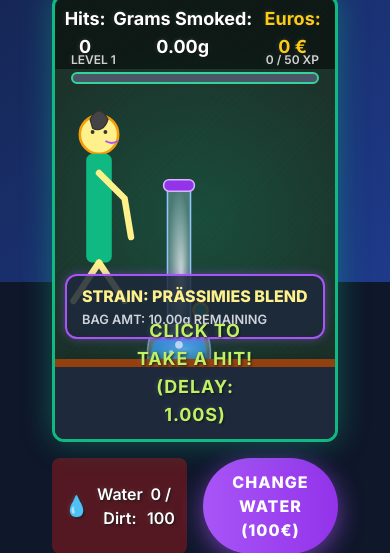
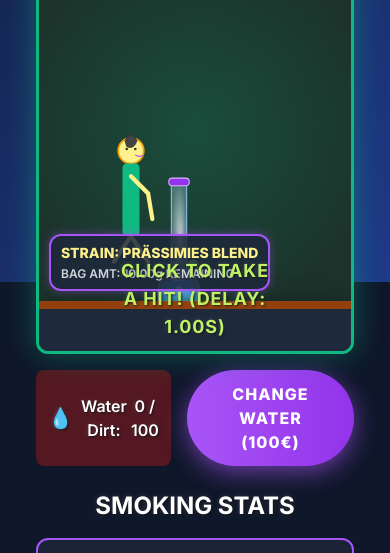
Before and after one commit to papidross/eedspeakstest, a plain HTML site: page index.html in a window 390 px wide. Shown: the part 562-1115 px from the top of the page. Drawn offline with nearby package versions, Linux system fonts and the light colour scheme.

Commit message:
Update index.html

```diff
--- a/index.html
+++ b/index.html
@@ -26,6 +26,13 @@
             position: relative;
             z-index: 10;
         }
+        /* Mobile adjustment for container padding */
+        @media (max-width: 640px) {
+            .container {
+                padding: 16px;
+            }
+        }
+
         .glow-text {
             text-shadow: 0 0 5px rgba(255, 255, 255, 0.3), 0 0 15px rgba(16, 185, 129, 0.8);
         }
@@ -100,17 +107,17 @@
             text-align: center;
         }
 
-        /* NEW STYLES FOR COOLER STRAIN DISPLAY */
+        /* NEW STYLES FOR COOLER STRAIN DISPLAY (Adjusted for mobile) */
         .strain-display-cooler {
             position: absolute;
-            bottom: 100px; /* Adjusted to be above the table */
+            bottom: 70px; /* Adjusted to be above the smaller table */
             left: 10px;
             text-align: left;
             padding: 8px 15px;
             border-radius: 12px;
-            border: 2px solid #a855f7; /* Purple Border */
-            background-color: rgba(30, 41, 59, 0.85); /* Darker Background */
-            box-shadow: 0 0 10px rgba(168, 85, 247, 0.4); /* Subtle Purple Glow */
+            border: 2px solid #a855f7;
+            background-color: rgba(30, 41, 59, 0.85);
+            box-shadow: 0 0 10px rgba(168, 85, 247, 0.4);
             z-index: 30;
             font-family: 'Inter', sans-serif;
             transition: all 0.2s ease-in-out;
@@ -124,15 +131,29 @@
         .strain-name-text {
             font-size: 1rem;
             font-weight: 800;
-            color: #fef08a; /* Yellow/Gold for strain name */
+            color: #fef08a;
             text-transform: uppercase;
         }
 
         .strain-amount-text {
             font-size: 0.8rem;
             font-weight: 600;
-            color: #d1d5db; /* Light gray for amount */
+            color: #d1d5db;
             margin-top: 2px;
+        }
+
+        /* Adjust font size for mobile screens */
+        @media (max-width: 640px) {
+            .strain-name-text {
+                font-size: 0.875rem;
+            }
+            .strain-amount-text {
+                font-size: 0.75rem;
+            }
+            .strain-display-cooler {
+                padding: 6px 10px;
+                bottom: 60px;
+            }
         }
         /* END NEW STRAIN DISPLAY STYLES */
 
@@ -144,9 +165,9 @@
         }
         #eeds-character {
             cursor: pointer;
-            user-select: none; /* Prevent text selection */
+            user-select: none;
             transition: transform 0.1s, rotate 0.3s ease-out;
-            z-index: 25; /* Ensure character is above table */
+            z-index: 25;
         }
         #eeds-character.swaying {
             animation: sway 2.5s infinite ease-in-out;
@@ -183,14 +204,16 @@
             pointer-events: none;
         }
 
+        /* SMOKE ANIMATION ADJUSTMENT FOR MOBILE */
         @keyframes puff {
             0% { transform: translate(-50%, 0) scale(0.2); opacity: 0; }
             50% { opacity: 1; }
             100% { transform: translate(-50%, -100px) scale(1.5); opacity: 0; }
         }
+
         .smoke-puff {
             position: absolute;
-            bottom: 232px;
+            bottom: 150px; /* Mobile base position */
             left: 50%;
             transform: translate(-50%, 0);
             width: 30px;
@@ -206,9 +229,10 @@
             0% { transform: translate(0, 0) scale(0.1); opacity: 0.5; }
             100% { transform: translate(30px, -80px) scale(1.5); opacity: 0; }
         }
+
         .smoke-exhale {
             position: absolute;
-            bottom: 232px;
+            bottom: 150px; /* Mobile base position */
             right: 40%;
             width: 40px;
             height: 40px;
@@ -219,6 +243,14 @@
             animation: exhale 1.5s ease-out forwards;
             z-index: 20;
         }
+
+        /* Desktop override for smoke position */
+        @media (min-width: 1024px) {
+            .smoke-puff, .smoke-exhale {
+                bottom: 232px;
+            }
+        }
+        /* END SMOKE ANIMATION ADJUSTMENT */
 
         @keyframes fade-up-left {
             0% { opacity: 0; transform: translate(-0px, 10px) scale(0.8); }
@@ -237,7 +269,6 @@
             opacity: 0;
         }
 
-        /* NEW BONUS MESSAGE ANIMATION/STYLE */
         @keyframes fade-up-right {
             0% { opacity: 0; transform: translate(0px, 10px) scale(0.8); }
             50% { opacity: 1; transform: translate(30px, -10px) scale(1); }
@@ -246,7 +277,7 @@
         .bonus-message {
             position: absolute;
             top: 50%;
-            right: 30%; /* Position on the right side */
+            right: 30%;
             transform: translateY(-50%);
             font-weight: 800;
             white-space: nowrap;
@@ -254,7 +285,6 @@
             z-index: 50;
             opacity: 0;
         }
-        /* END NEW BONUS MESSAGE STYLES */
 
         .weed-game-bg {
             background-color: #1c322b;
@@ -264,18 +294,15 @@
             box-shadow: 0 0 30px rgba(16, 185, 129, 0.4);
         }
 
-        /* CRITICAL SMOKE TIME STYLE (EDITED: Gold border, less obstructive) */
         .weed-game-bg.critical-smoke {
-            border: 5px solid #facc15; /* Gold/Yellow border */
-            box-shadow: 0 0 30px rgba(250, 204, 21, 0.6), 0 0 10px rgba(255, 255, 255, 0.2); /* Gold glow effect */
-            background-color: #2b2a1c; /* Gold-tinged dark background */
-        }
-
-        /* The main CST overlay container is now just a container for the banner, not full-screen */
+            border: 5px solid #facc15;
+            box-shadow: 0 0 30px rgba(250, 204, 21, 0.6), 0 0 10px rgba(255, 255, 255, 0.2);
+            background-color: #2b2a1c;
+        }
+
         #criticalSmokeTimeOverlay {
             pointer-events: none;
         }
-        /* END NEW CRITICAL SMOKE TIME STYLE */
 
         .shop-item {
             background-color: rgba(30, 41, 59, 0.7);
@@ -350,7 +377,7 @@
             position: fixed;
             top: 20px;
             left: 50%;
-            transform: translateX(-50%) translateY(-100%); /* Start off-screen vertically */
+            transform: translateX(-50%) translateY(-100%);
             background: linear-gradient(135deg, #a855f7, #9333ea);
             color: white;
             padding: 15px 30px;
@@ -366,7 +393,7 @@
         }
         #level-up-notification.show {
             opacity: 1;
-            transform: translateX(-50%) translateY(0); /* Move to screen center */
+            transform: translateX(-50%) translateY(0);
         }
 
         .achievement-card {
@@ -493,9 +520,9 @@
                         </div>
                     </div>
 
-                    <div id="game-table" class="absolute bottom-0 left-0 right-0 h-[80px] bg-slate-800 border-t-8 border-amber-800 shadow-[0_10px_30px_rgba(0,0,0,0.5)] z-20"></div>
-
-                    <svg id="cosmic-bong" class="w-24 h-48 absolute bottom-[75px] right-1/2 translate-x-1/2 mr-4" viewBox="0 0 100 250" fill="none" xmlns="http://www.w3.org/2000/svg">
+                    <div id="game-table" class="absolute bottom-0 left-0 right-0 h-[50px] lg:h-[80px] bg-slate-800 border-t-8 border-amber-800 shadow-[0_10px_30px_rgba(0,0,0,0.5)] z-20"></div>
+
+                    <svg id="cosmic-bong" class="w-16 h-32 lg:w-24 lg:h-48 absolute bottom-[50px] lg:bottom-[75px] right-1/2 translate-x-1/2 mr-4" viewBox="0 0 100 250" fill="none" xmlns="http://www.w3.org/2000/svg">
                         <defs>
                             <radialGradient id="glassGradient" cx="50%" cy="50%" r="50%" fx="60%" fy="60%">
                                 <stop offset="0%" style="stop-color:rgb(255,255,255);stop-opacity:0.8" />
@@ -530,7 +557,7 @@
                         <circle cx="40" cy="235" r="3" fill="#e0f2fe" fill-opacity="0.8"/>
                     </svg>
 
-                    <svg id="eeds-character" class="w-48 h-80 absolute bottom-[42px] right-1/2 translate-x-1/2 ml-4" viewBox="0 0 150 200" fill="none" xmlns="http://www.w3.org/2000/svg" style="transition: transform 0.2s, rotate 0.2s;">
+                    <svg id="eeds-character" class="w-32 h-56 lg:w-48 lg:h-80 absolute bottom-[20px] lg:bottom-[42px] right-1/2 translate-x-1/2 ml-4" viewBox="0 0 150 200" fill="none" xmlns="http://www.w3.org/2000/svg" style="transition: transform 0.2s, rotate 0.2s;">
                         <circle cx="75" cy="20" r="15" fill="#fef08a" stroke="#f59e0b" stroke-width="2"/>
                         <circle cx="70" cy="18" r="1.5" fill="#333"/>
                         <circle cx="80" cy="18" r="1.5" fill="#333"/>
@@ -1328,8 +1355,6 @@
                 // Remove smoking class after the smoke delay
                 setTimeout(() => {
                     eedsCharacter.classList.remove('smoking');
-                    // Removed playExhaleSound() to remove the "Bling" or high-pitched sound.
-                    // playExhaleSound();
 
                     // Trigger character sway immediately after smoke ends
                     if (!gameState.refilling) {
```
